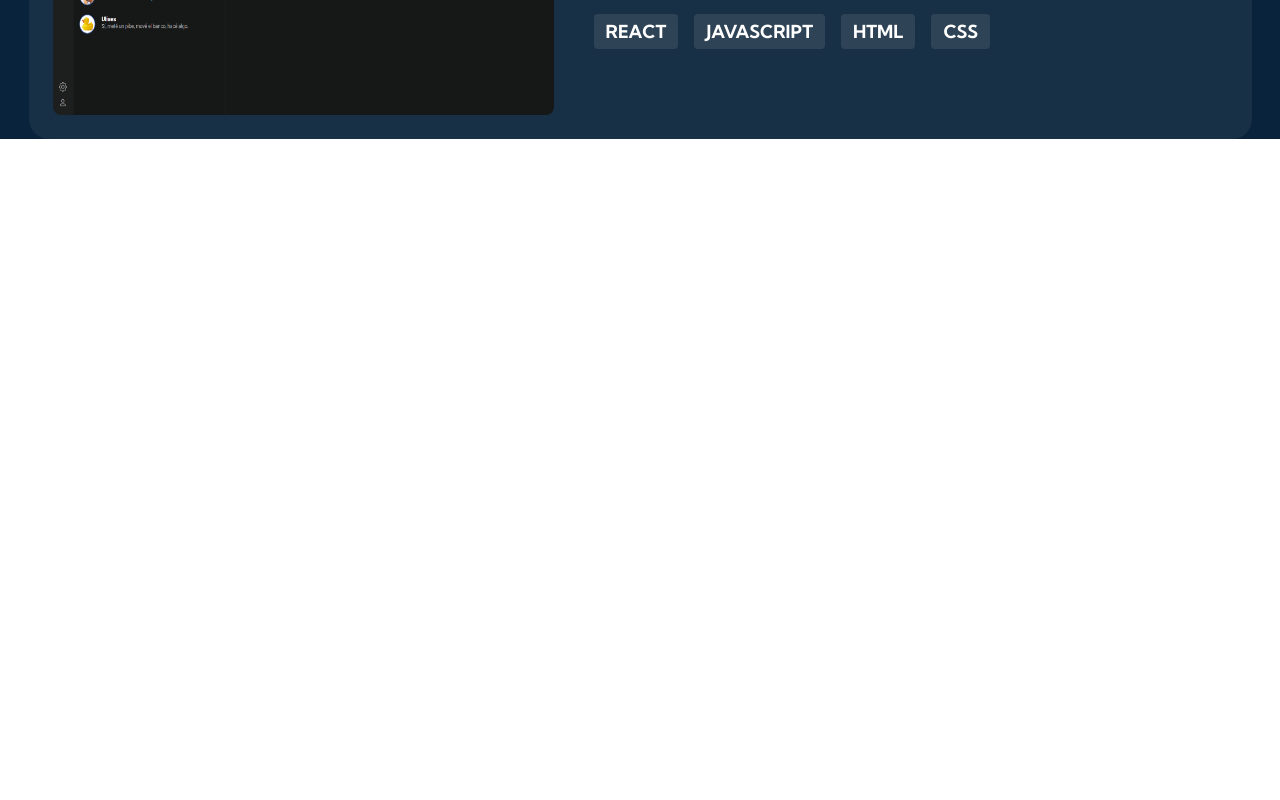
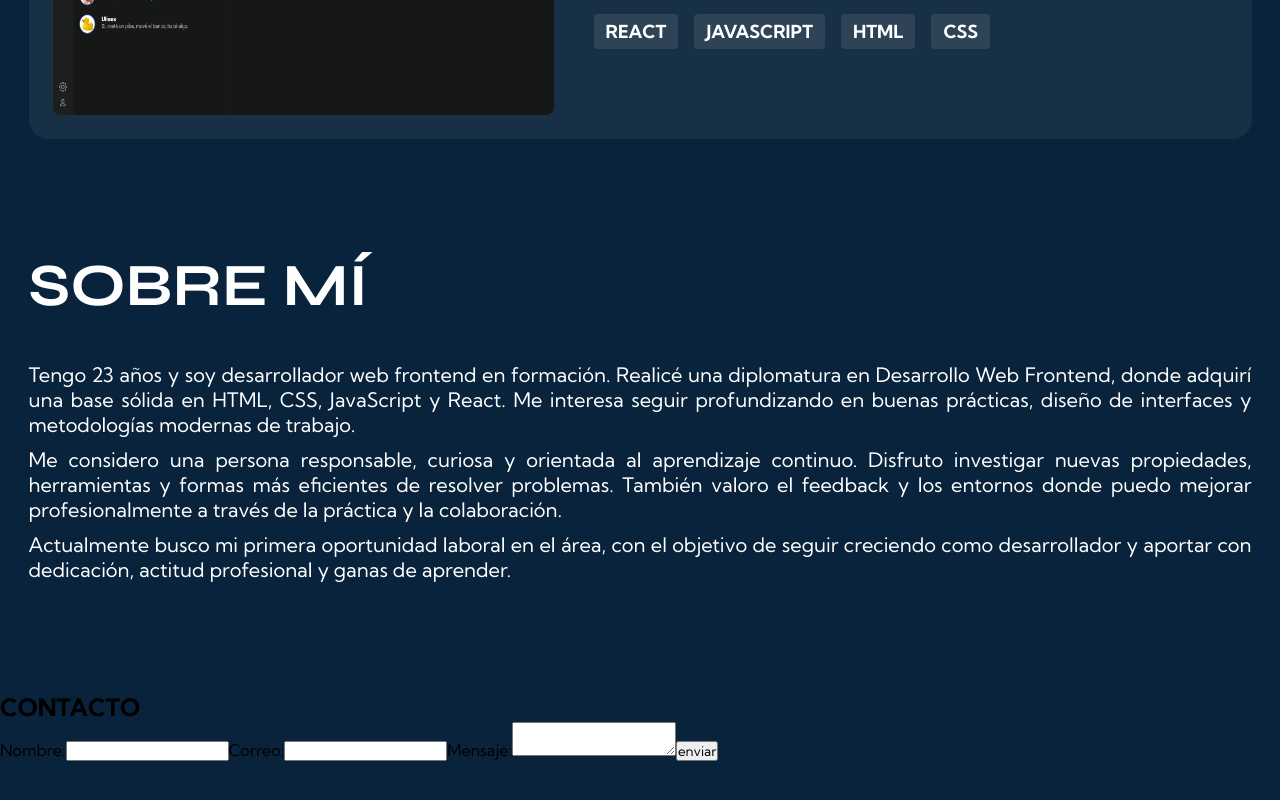
Before and after one commit to UrielTreleani/PORTFOLIO, a React (Vite) app: page / in a window 1280 px wide. Shown: the part 1564-2364 px from the top of the page. Before the commit the page ends 1703 px from the top, so only its background shows below. Built offline with nearby package versions, Linux system fonts and the light colour scheme.

Commit message:
form agregado

```diff
--- a/package.json
+++ b/package.json
@@ -10,6 +10,7 @@
     "preview": "vite preview"
   },
   "dependencies": {
+    "emailjs-com": "^3.2.0",
     "react": "^19.1.1",
     "react-dom": "^19.1.1"
   },
--- /dev/null
+++ b/src/Components/AboutMe/AboutMe.css
@@ -0,0 +1,24 @@
+.about-me__container{
+    display: flex;
+    flex-direction: column;
+    gap: 40px;
+    width: 1223px;
+}
+
+.about-me__title{
+    font-size: 60px;
+    color: white;
+    font-family: "Syne", sans-serif;
+}
+
+.about-me__description{
+    display: flex;
+    flex-direction: column;
+    gap: 10px;
+}
+
+.about-me__description p{
+    color: white;
+    text-align: justify;
+    font-size: 20px;
+}
--- /dev/null
+++ b/src/Components/AboutMe/AboutMe.jsx
@@ -0,0 +1,25 @@
+import React from 'react'
+import "./AboutMe.css"
+
+function AboutMe() {
+  return (
+    <div className='about-me__container'>
+        <h2 className='about-me__title'>
+            SOBRE MÍ
+        </h2>
+        <div className='about-me__description'>
+            <p>
+                Tengo 23 años y soy desarrollador web frontend en formación. Realicé una diplomatura en Desarrollo Web Frontend, donde adquirí una base sólida en HTML, CSS, JavaScript y React. Me interesa seguir profundizando en buenas prácticas, diseño de interfaces y metodologías modernas de trabajo.
+            </p>
+            <p>
+                Me considero una persona responsable, curiosa y orientada al aprendizaje continuo. Disfruto investigar nuevas propiedades, herramientas y formas más eficientes de resolver problemas. También valoro el feedback y los entornos donde puedo mejorar profesionalmente a través de la práctica y la colaboración.
+            </p>
+            <p>
+                Actualmente busco mi primera oportunidad laboral en el área, con el objetivo de seguir creciendo como desarrollador y aportar con dedicación, actitud profesional y ganas de aprender.
+            </p>
+        </div>
+    </div>
+  )
+}
+
+export default AboutMe
--- /dev/null
+++ b/src/Components/ContactForm/ContactForm.jsx
@@ -0,0 +1,65 @@
+import React, { useRef, useState } from 'react'
+import "./ContactForm.css"
+
+function ContactForm() {
+
+    const form = useRef()
+    const [sending, setSending] = useState("")
+
+    const sendEmail = (e) =>{
+
+        e.preventDefault()
+        setSending("enviando")
+
+        emailjs.sendForm(
+            "service_ct8l01c",
+            "template_qb6x96m",
+            form.current,
+            "HGkXaargYAzqKAbo-"
+        ).then(
+            () => {
+                setSending("enviado");
+                form.current.reset()
+            },
+            () => {
+                setSending("error")
+            }
+        )
+    }
+
+  return (
+    <div>
+        <form ref={form} onSubmit={sendEmail} className='contact-form'>
+            <label>
+                Nombre:
+            </label>
+            <input type="text" name='name' required/>
+            <label>
+                Correo:
+            </label>
+            <input type="email" name="email" required/>
+            <label>
+                Mensaje:
+            </label>
+            <textarea name="message" required></textarea>
+            <button type='submit' disabled={sending === "enviando"}>
+                {sending === "enviando" ? "enviando" : "enviar"}
+            </button>
+
+            {sending === "enviado" &&
+            <p>
+                Mensaje enviado correctamente
+            </p>
+            }
+
+            {sending === "error" &&
+            <p>
+                Error al enviar el mensaje
+            </p>
+            }
+        </form>
+    </div>
+  )
+}
+
+export default ContactForm
--- /dev/null
+++ b/src/Components/Contacto/Contacto.jsx
@@ -0,0 +1,18 @@
+import React from 'react'
+import "./Contacto.css"
+import ContactForm from '../ContactForm/ContactForm'
+
+function Contacto() {
+  return (
+    <div>
+      <h2>
+        CONTACTO
+      </h2>
+      <div>
+        <ContactForm/>
+      </div>
+    </div>
+  )
+}
+
+export default Contacto
--- a/src/Components/SectionAboutMe/SectionAboutMe.jsx
+++ b/src/Components/Home/Home.jsx
@@ -1,7 +1,7 @@
-import "./SectionAboutMe.css";
+import "./Home.css";
 import React from "react";
 
-function SectionAboutMe() {
+function Home() {
     return (
         <div className="section-about-me">
             <div className="section-about-me__container">
@@ -18,7 +18,7 @@ function SectionAboutMe() {
                         </span>
                     </div>
                     <span className="span-font-size">
-                        Me dedico al desarrollo web frontend
+                        Desarrollador Web Frontend en formación
                     </span>
                 </div>
                 <div>
@@ -31,4 +31,4 @@ function SectionAboutMe() {
     );
 }
 
-export default SectionAboutMe;
+export default Home;
--- a/src/Screens/HomeScreen/HomeScreen.css
+++ b/src/Screens/HomeScreen/HomeScreen.css
@@ -4,14 +4,25 @@
     width: 100%;
 }
 
-.home-screen__section-about-me{
+.home-screen__section-home{
     width: 100%;
     height: 100%;
 }
 
-.section-projects{
+.home-screen__section-projects{
     display: flex;
     justify-content: center;
     width: 100%;
     padding: 110px 0 0 0;
 }
+
+.home-screen__section-about-me{
+    display: flex;
+    justify-content: center;
+    align-items: center;
+    padding: 110px 0 0px 0;
+}
+
+.home-screen__section-contact{
+    padding: 110px 0 50px 0;
+}
--- a/src/Screens/HomeScreen/HomeScreen.jsx
+++ b/src/Screens/HomeScreen/HomeScreen.jsx
@@ -1,8 +1,10 @@
 import React from "react";
 import "./HomeScreen.css";
 import Header from "../../Components/Header/Header";
-import SectionAboutMe from "../../Components/SectionAboutMe/SectionAboutMe";
+import Home from "../../Components/Home/Home";
 import SectionProjects from "../../Components/SectionProjects/SectionProjects";
+import AboutMe from "../../Components/AboutMe/AboutMe";
+import Contacto from "../../Components/Contacto/Contacto";
 
 function HomeScreen() {
     return (
@@ -10,11 +12,17 @@ function HomeScreen() {
             <div>
                 <Header/>
             </div>
+            <div className="home-screen__section-home">
+                <Home/>
+            </div>
+            <div className="home-screen__section-projects">
+                <SectionProjects/>
+            </div>
             <div className="home-screen__section-about-me">
-                <SectionAboutMe/>
+                <AboutMe/>
             </div>
-            <div className="section-projects">
-                <SectionProjects/>
+            <div className="home-screen__section-contact">
+                <Contacto/>
             </div>
         </div>
     );
--- a/src/data/projectsData.js
+++ b/src/data/projectsData.js
@@ -3,7 +3,7 @@ const projects = [
         id:1,
         name: "Clon Hostinger",
         img:"/proyecto-hostinger.png",
-        description: "Trabajo intermedio de diplomatura en Desarrollo web (frontend). Consiste en un clon de la estructura de la página de Hostinger, con el fin de imitar el apartado visual de la misma",
+        description: "Trabajo intermedio de diplomatura en Desarrollo web (frontend). Consiste en un clon de la estructura de la página de Hostinger, con el fin de imitar el apartado visual de la misma.",
         link_project: "https://urieltreleani.github.io/Hostinger-UTN/",
         link_code: "https://github.com/UrielTreleani/Hostinger-UTN",
         coding_language: [
@@ -15,7 +15,7 @@ const projects = [
         id: 2,
         name: "Clon WhatsApp",
         img: "/proyecto-whatsapp-clone.png",
-        description: "Trabajo final de diplomatura en Desarrollo web (frontend). Consiste en simular una aplicación de chat, en la cual se puede cambiar entre contactos, enviar mensajes y cambiar de tema. El propósito del mismo fue aplicar los conocimientos adquiridos en las clases sobre JS y REACT",
+        description: "Trabajo final de diplomatura en Desarrollo web (frontend). Consiste en simular una aplicación de chat, en la cual se puede cambiar entre contactos, enviar mensajes y cambiar de tema. El propósito del mismo fue aplicar los conocimientos adquiridos en las clases sobre JS y REACT.",
         link_project: "https://projecto-final-utn-whatsapp-clone.vercel.app/",
         link_code: "https://github.com/UrielTreleani/PROJECTO-FINAL-UTN-WHATSAPP-CLONE",
         coding_language: [
```
Also changed, not shown: src/Components/ContactForm/ContactForm.css (added), src/Components/Contacto/Contacto.css (added), src/Components/Home/Home.css (renamed from src/Components/SectionAboutMe/SectionAboutMe.css), 1 other file (tests, documents, lock files or other folders).
